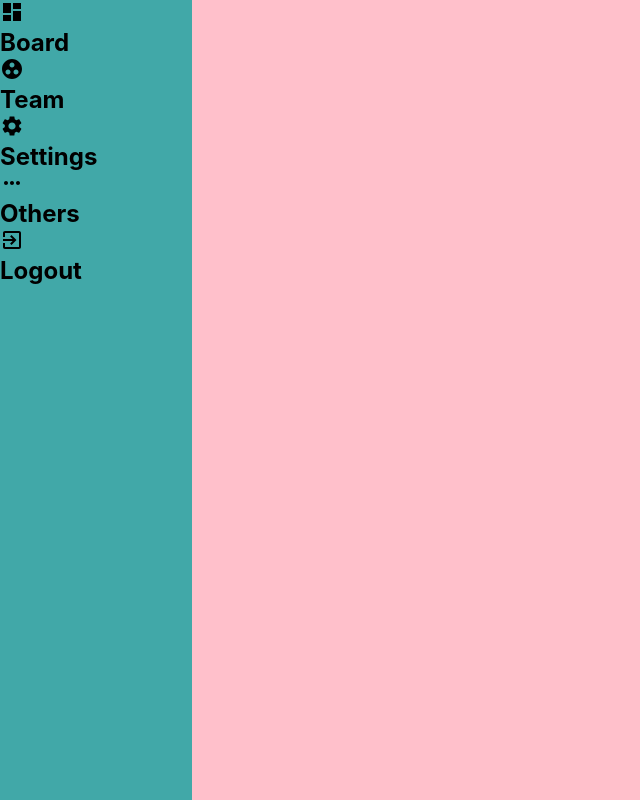
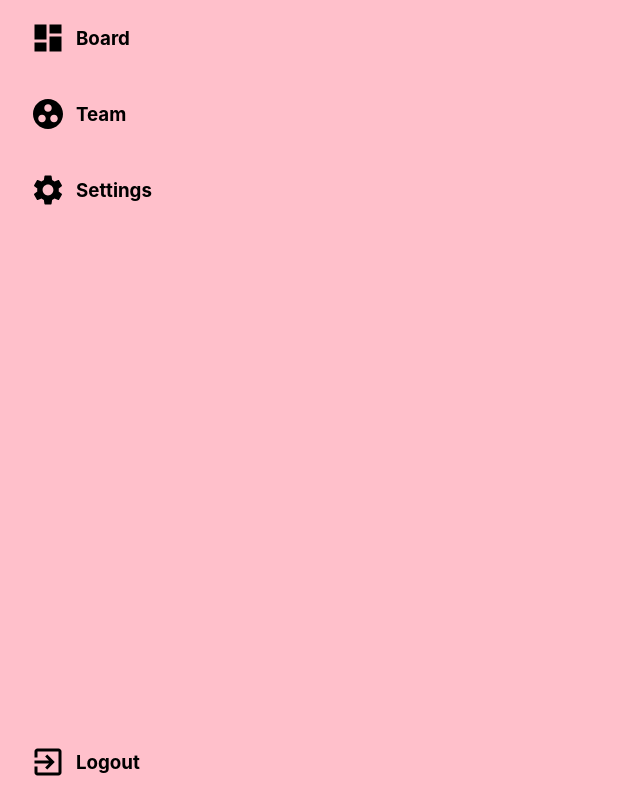
Before and after one commit to suhlimakz/issue-tracker, a React (Create React App) app in the folder react-front/: page / in a window 1280 px wide. Shown: the whole page, without its empty margins (0-640 px from the left). Built offline with nearby package versions, Linux system fonts and the light colour scheme.

Commit message:
Text alignment and delete color definitions

```diff
--- a/react-front/src/components/menu/index.css
+++ b/react-front/src/components/menu/index.css
@@ -5,7 +5,6 @@
 }
 
 .Menu {
-  background-color: #41a8a8;
   width: 15vw;
   height: 100vh;
 }
@@ -13,9 +12,22 @@
 .container {
   display: flex;
   flex-direction: column;
+  width: 100%;
+  height: 100%;
+  justify-content: space-between;
 }
 
-/* .board, .team, .settings, .others, .logout {
+.board, .team, .settings, .others, .logout {
   display: flex;
   flex-direction: row;
-} */
+  padding: 20px;
+  align-content: center;
+}
+
+.icon {
+  margin:0 10px 0 10px;
+}
+
+.txt {
+  align-self: center;
+}
--- a/react-front/src/components/menu/index.js
+++ b/react-front/src/components/menu/index.js
@@ -3,47 +3,39 @@ import './index.css';
 import DashboardIcon from '@material-ui/icons/Dashboard';
 import GroupWorkIcon from '@material-ui/icons/GroupWork';
 import SettingsIcon from '@material-ui/icons/Settings';
-import MoreHorizIcon from '@material-ui/icons/MoreHoriz';
 import ExitToAppIcon from '@material-ui/icons/ExitToApp';
 
 function Menu() {
   return(
     <div className="Menu" >
       <section className="container" >
+        <section>
+
           <div className="board">
-            <DashboardIcon />
-            <div className="txt-area" >
-              <h1 className="txt-option" >Board</h1>
-            </div>
+            <DashboardIcon className="icon" style={{ fontSize: 36 }}/>
+            <h1 className="txt"> Board </h1>
           </div>
 
           <div className="team" >
-            <GroupWorkIcon/>
-            <div className="txt-area" >
-              <h1>Team</h1>
-            </div>
+            <GroupWorkIcon className="icon" style={{ fontSize: 36 }} />
+            <h1 className="txt"> Team </h1>
           </div>
 
           <div className="settings" >
-            <SettingsIcon />
-            <div className="txt-area" >
-              <h1>Settings</h1>
+            <SettingsIcon className="icon" style={{ fontSize: 36 }}/>
+            <h1 className="txt"> Settings </h1>
+          </div>
+
+        </section>
+
+        <section>
+          <div className="div-logout">
+            <div className="logout">
+              <ExitToAppIcon className="icon" style={{ fontSize: 36 }} />
+              <h1 className="txt"> Logout </h1>
             </div>
           </div>
-
-          <div className="others" >
-            <MoreHorizIcon />
-            <div className="txt-area" >
-              <h1>Others</h1>
-            </div>
-          </div>
-
-          <div className="logout">
-            <ExitToAppIcon />
-            <div className="txt-area">
-              <h1>Logout</h1>
-            </div>
-          </div>
+        </section>
 
       </section>
 
```
